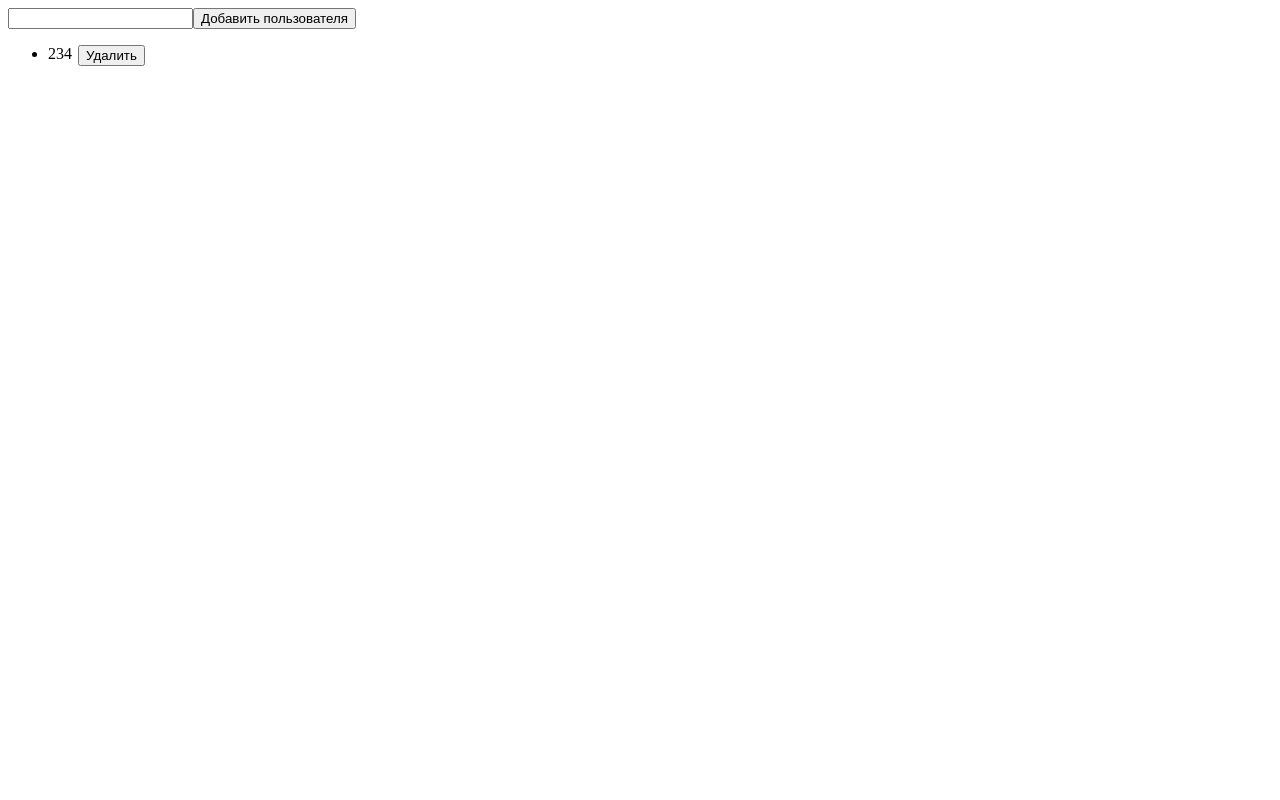
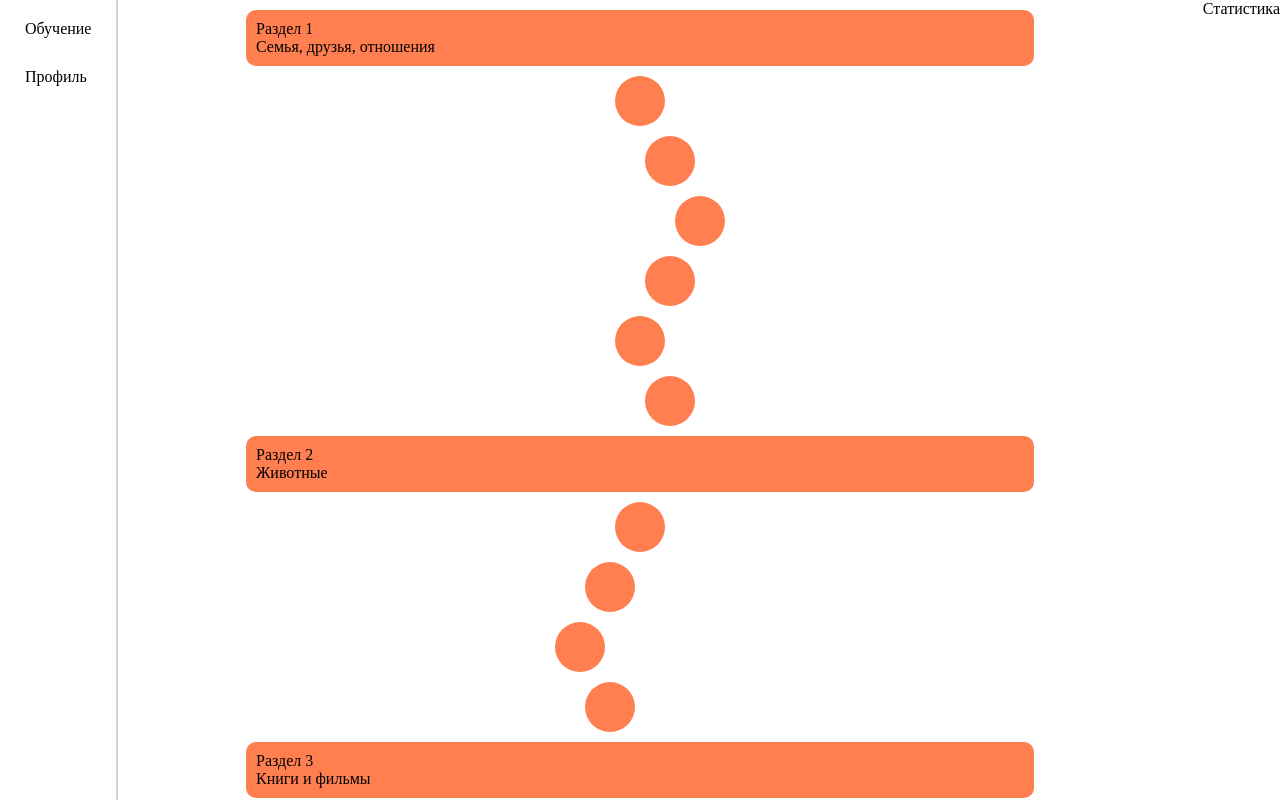
Before and after one commit to max429/react-project, a React app: page / in a window 1280 px wide. Shown: the top 800 px of the page. Built offline with nearby package versions, Linux system fonts and the light colour scheme; data requests are answered from the project's data file.

Commit message:
add rendering chapters and tasks

```diff
--- a/db.json
+++ b/db.json
@@ -4,5 +4,109 @@
       "name": "234",
       "id": 1677675315369
     }
+  ],
+  "chapters": [
+    {
+      "id": 1,
+      "name": "Семья, друзья, отношения",
+      "tasks": [{
+        "id": 1,
+        "words": [{}, {}, {}, {}, {}],
+        "type": "choose_translate"
+      }, {
+        "id": 2,
+        "words": [{}, {}, {}, {}, {}],
+        "type": "choose_translate"
+      }, {
+        "id": 3,
+        "words": [{}, {}, {}, {}, {}],
+        "type": "choose_translate"
+      },
+        {
+          "id": 4,
+          "words": [{}, {}, {}, {}, {}],
+          "type": "choose_translate"
+        }, {
+          "id": 5,
+          "words": [{}, {}, {}, {}, {}],
+          "type": "choose_translate"
+        }, {
+          "id": 6,
+          "words": [{}, {}, {}, {}, {}],
+          "type": "choose_translate"
+        }]
+    },
+    {
+      "id": 2,
+      "name": "Животные",
+      "tasks": [{
+        "id": 1,
+        "words": [{}, {}, {}, {}, {}],
+        "type": "choose_translate"
+      }, {
+        "id": 2,
+        "words": [{}, {}, {}, {}, {}],
+        "type": "choose_translate"
+      }, {
+        "id": 3,
+        "words": [{}, {}, {}, {}, {}],
+        "type": "choose_translate"
+      },
+        {
+          "id": 4,
+          "words": [{}, {}, {}, {}, {}],
+          "type": "choose_translate"
+        }]
+    },
+    {
+      "id": 3,
+      "name": "Книги и фильмы",
+      "tasks": [{
+        "id": 1,
+        "words": [{}, {}, {}, {}, {}],
+        "type": "choose_translate"
+      }, {
+        "id": 2,
+        "words": [{}, {}, {}, {}, {}],
+        "type": "choose_translate"
+      }, {
+        "id": 3,
+        "words": [{}, {}, {}, {}, {}],
+        "type": "choose_translate"
+      }, {
+        "id": 4,
+        "words": [{}, {}, {}, {}, {}],
+        "type": "choose_translate"
+      }, {
+        "id": 5,
+        "words": [{}, {}, {}, {}, {}],
+        "type": "choose_translate"
+      }, {
+        "id": 6,
+        "words": [{}, {}, {}, {}, {}],
+        "type": "choose_translate"
+      }, {
+        "id": 7,
+        "words": [{}, {}, {}, {}, {}],
+        "type": "choose_translate"
+      }, {
+        "id": 8,
+        "words": [{}, {}, {}, {}, {}],
+        "type": "choose_translate"
+      }, {
+        "id": 9,
+        "words": [{}, {}, {}, {}, {}],
+        "type": "choose_translate"
+      },
+        {
+          "id": 10,
+          "words": [{}, {}, {}, {}, {}],
+          "type": "choose_translate"
+        }, {
+          "id": 11,
+          "words": [{}, {}, {}, {}, {}],
+          "type": "choose_translate"
+        }]
+    }
   ]
 }
--- a/package.json
+++ b/package.json
@@ -33,6 +33,7 @@
     "json-server": "^0.17.2",
     "react": "^18.2.0",
     "react-dom": "^18.2.0",
-    "react-redux": "^8.0.5"
+    "react-redux": "^8.0.5",
+    "react-router-dom": "^6.8.2"
   }
 }
--- a/src/App.css
+++ b/src/App.css
@@ -1,5 +1,5 @@
-h1 {
-    color: coral;
+body {
+    margin: 0;
 }
 
 #item {
@@ -9,3 +9,48 @@ h1 {
 #item_name {
     margin-right: 6px;
 }
+#rightSidebar {
+    position: fixed;
+    right: 0;
+}
+#leftSidebar {
+    position: fixed;
+    height: 100%;
+    border-right: 2px solid lightgray;
+    padding-top: 10px;
+}
+#sidebarButton {
+    cursor: pointer;
+    padding: 10px;
+    border-radius: 10%;
+    margin: 0 15px 10px 15px
+}
+#sidebarButton:hover {
+    background-color: lightgray;
+}
+
+#chapter {
+    padding: 10px;
+    background-color: coral;
+    border-radius: 10px;
+    margin-bottom: 10px;
+    width: 100%;
+}
+#chapter_name {
+    display: block;
+}
+#dot {
+    height: 50px;
+    width: 50px;
+    background-color: coral;
+    border-radius: 50%;
+    cursor: pointer;
+    margin-bottom: 10px;
+}
+main {
+    display: flex;
+    flex-direction: column;
+    align-items: center;
+    margin: 10px 256px 0 256px;
+    width: 100%
+}
--- a/src/App.tsx
+++ b/src/App.tsx
@@ -1,49 +1,63 @@
 import React, {useState} from 'react';
 import './App.css';
-import {useGetUsersQuery, useAddUserMutation, useDeleteUserMutation} from "./redux/testApi";
+import {useGetUsersQuery, useAddUserMutation, useDeleteUserMutation} from "./redux/api/testApi";
+import {useGetChaptersQuery} from "./redux/api/chaptersApi";
 
 export const App = () => {
-    const {data = [], isLoading} = useGetUsersQuery(null);
-    const [addUser, {isError}] = useAddUserMutation();
-    const [deleteUser, {}] = useDeleteUserMutation();
+    const {data = [], isLoading} = useGetChaptersQuery(null);
     const [name, setName] = useState('');
-    console.log('data', data);
     if (isLoading) {
         return (<div>Загрузка...</div>)
     }
+    return (
+        <div style={{
+            display: 'flex'
+        }}>
+           <div id={'leftSidebar'}>
+               <div id={'sidebarButton'}>
+                   <span>Обучение</span>
+               </div>
+               <div id={'sidebarButton'}>
+                   <span>Профиль</span>
+               </div>
+           </div>
+           <main id={'sidebar'}>
+               {data.map((item, chapterIndex) => {
+                   const isEven = chapterIndex % 2 === 0;
+                   let offsetDirection = isEven ? 'right' : 'left';
+                   return (<div key={item.id} style={{
+                       width: '100%',
+                       display: 'flex',
+                       flexDirection: 'column',
+                       alignItems: 'center',
+                   }}>
+                       <div id={'chapter'}>
+                           <span>Раздел {chapterIndex + 1}</span>
+                           <span id={'chapter_name'}>{item.name}</span>
+                       </div>
+                       {item.tasks.map((task, taskIndex) => {
+                            let offset = 60;
+                            if ((isEven && offsetDirection === 'right' || !isEven && offsetDirection === 'left') &&
+                                taskIndex % 4 === 3 ||
+                                (!isEven && offsetDirection === 'right' || isEven && offsetDirection === 'left') &&
+                                taskIndex % 3 === 1) {
+                                offset = 20
+                            }
+                           return (<div
+                               id={'dot'}
+                               style={{
+                                   marginLeft: (taskIndex % 4) * (offsetDirection === 'left' ? -offset : offset)
+                               }}
+                               key={task.id}>
 
-    const handleAddUser = async () => {
-        if (name) {
-            await addUser({name, id: new Date().getTime()}).unwrap();
-            setName('');
-        }
-    }
-
-    const handleDeleteUser = async (id: number) => {
-        await deleteUser(id).unwrap()
-    }
-
-    return (
-        <div>
-            <input value={name} onChange={(event) => {
-                setName(event.target.value);
-            }}/>
-            <button onClick={handleAddUser}>
-                Добавить пользователя
-            </button>
-            <ul>
-                {data.map((item) => {
-                    return (
-                        <div id={'item'} key={item.id}>
-                            <li id={'item_name'}>{item.name}</li>
-                            <button onClick={() => handleDeleteUser(item.id)}>
-                                Удалить
-                            </button>
-                        </div>
-
-                    )
-                })}
-            </ul>
+                           </div>)
+                       })}
+                   </div>)
+               })}
+           </main>
+            <div id={'rightSidebar'}>
+                <span>Статистика</span>
+            </div>
         </div>
     )
 };
--- a/src/index.tsx
+++ b/src/index.tsx
@@ -3,9 +3,20 @@ import { createRoot } from 'react-dom/client';
 import { App } from './App';
 import {Provider} from "react-redux";
 import {store} from "./redux/store";
+import {
+    createBrowserRouter,
+    RouterProvider,
+} from "react-router-dom";
+
+const router = createBrowserRouter([
+    {
+        path: "/",
+        element: <App/>
+    },
+]);
 
 createRoot(document.getElementById('app')!).render(
     <Provider store={store}>
-        <App/>
+        <RouterProvider router={router}/>
     </Provider>
 )
--- /dev/null
+++ b/src/redux/api/chaptersApi.ts
@@ -0,0 +1,14 @@
+import {createApi, fetchBaseQuery} from "@reduxjs/toolkit/query/react";
+import {IChapter} from "../../interfaces/chapters.interface";
+const url = 'http://localhost:3000/';
+export const chaptersApi = createApi({
+    reducerPath: 'chaptersApi',
+    baseQuery: fetchBaseQuery({baseUrl: url}),
+    endpoints: (build) => ({
+        getChapters: build.query<IChapter[], any>({
+            query: () => 'chapters',
+        }),
+    })
+})
+
+export const {useGetChaptersQuery} = chaptersApi;
--- a/src/redux/testApi.ts
+++ b/src/redux/api/testApi.ts
@@ -1,5 +1,5 @@
 import { createApi, fetchBaseQuery } from '@reduxjs/toolkit/query/react'
-import {IUser} from "../interfaces/test.interface";
+import {IUser} from "../../interfaces/test.interface";
 const url = "http://localhost:3000/"
 
 export const testApi = createApi({
--- a/src/redux/store.ts
+++ b/src/redux/store.ts
@@ -1,11 +1,13 @@
 import {configureStore} from "@reduxjs/toolkit";
-import {testApi} from "./testApi";
+import {testApi} from "./api/testApi";
+import {chaptersApi} from "./api/chaptersApi";
 
 export const store = configureStore({
     reducer: {
         [testApi.reducerPath]: testApi.reducer,
+        [chaptersApi.reducerPath]: chaptersApi.reducer,
     },
-    middleware: (getDefaultMiddleware) => getDefaultMiddleware().concat(testApi.middleware)
+    middleware: (getDefaultMiddleware) => getDefaultMiddleware().concat(testApi.middleware, chaptersApi.middleware),
 })
 
 export type RootState = ReturnType<typeof store.getState>
```
Also changed, not shown: src/components/Menu.tsx (added, +7 -0 lines), src/interfaces/chapters.interface.ts (added, +15 -0 lines).
